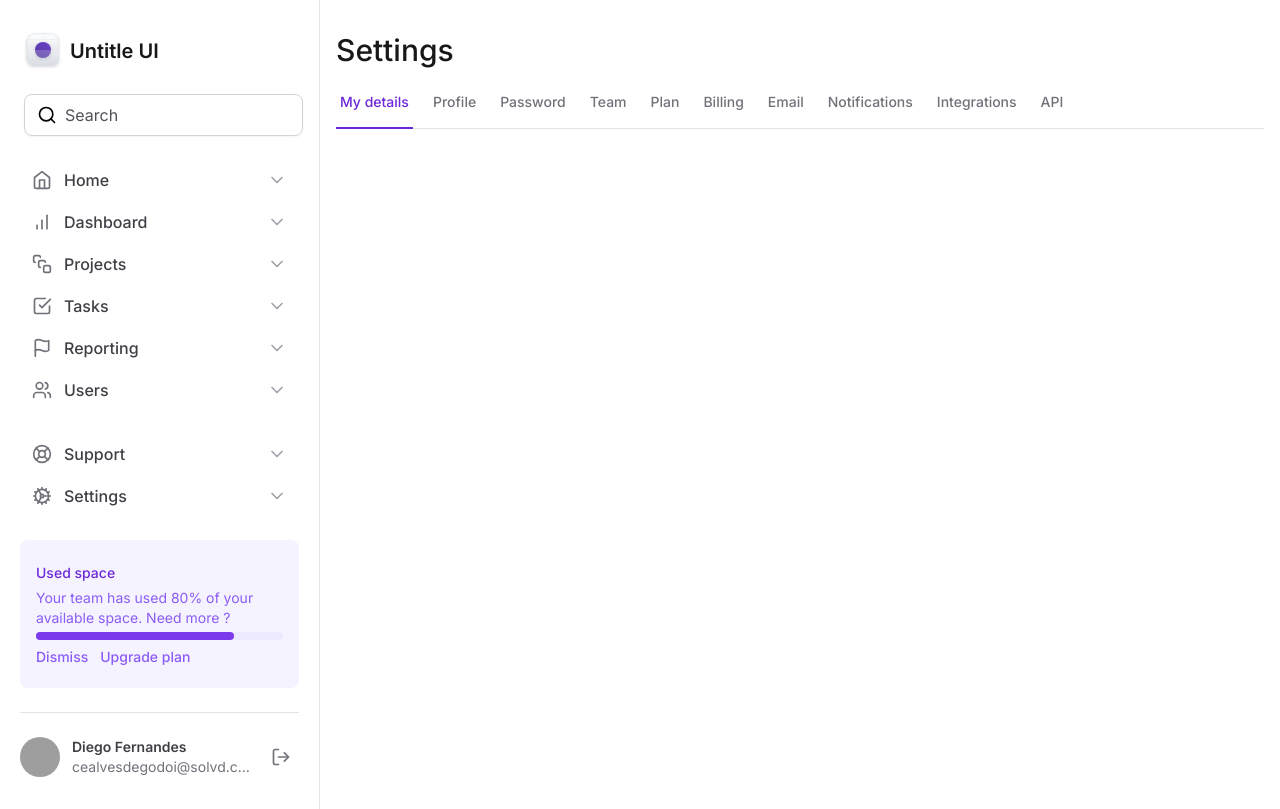
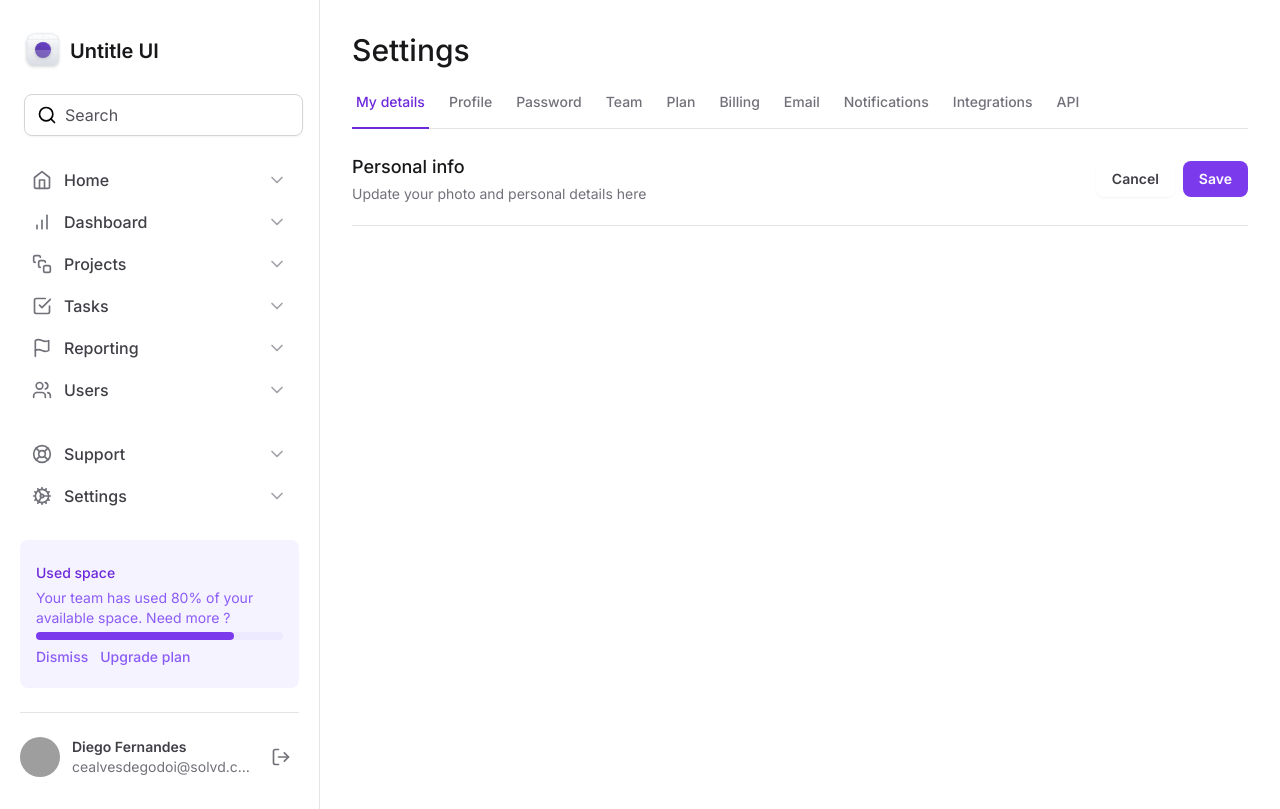
Before and after one commit to carlos-solvd/tailwind-next, a Next.js app: page / in a window 1280 px wide. Built offline with nearby package versions, Linux system fonts and the light colour scheme; grey boxes are pictures that could not be loaded.

Commit message:
feat: created the initial form structure

```diff
--- a/src/app/layout.tsx
+++ b/src/app/layout.tsx
@@ -20,7 +20,7 @@
       <body className={inter.className}>
         <div className="grid min-h-screen grid-cols-app">
           <Sidebar />
-          <main className="px-4 pb-12 pt-8">{children}</main>
+          <main className="px-8 pb-12 pt-8">{children}</main>
         </div>
       </body>
     </html>
--- a/src/app/page.tsx
+++ b/src/app/page.tsx
@@ -6,6 +6,37 @@
       <h1 className="text-3xl font-medium text-zinc-900">Settings</h1>
 
       <SettingsTabs />
+
+      <div className="mt-6 flex flex-col">
+        <div className="flex items-center justify-between border-b border-zinc-200 pb-5">
+          <div className="space-y-1">
+            <h2 className="text-lg font-medium text-zinc-900">Personal info</h2>
+            <span className="text-sm text-zinc-500">
+              Update your photo and personal details here
+            </span>
+          </div>
+          <div className="flex items-center gap-2">
+            <button
+              className="rounded-lg border-zinc-300 px-4 py-2 text-sm font-semibold text-zinc-700 shadow-sm hover:bg-zinc-50"
+              type="button"
+            >
+              Cancel
+            </button>
+            <button
+              className="rounded-lg border-zinc-300 bg-violet-600 px-4 py-2 text-sm font-semibold text-white hover:bg-violet-700"
+              type="submit"
+              form="settings"
+            >
+              Save
+            </button>
+          </div>
+        </div>
+        <form
+          className="mt-6 flex w-full flex-col "
+          id="settings"
+          action=""
+        ></form>
+      </div>
     </>
   )
 }
```
